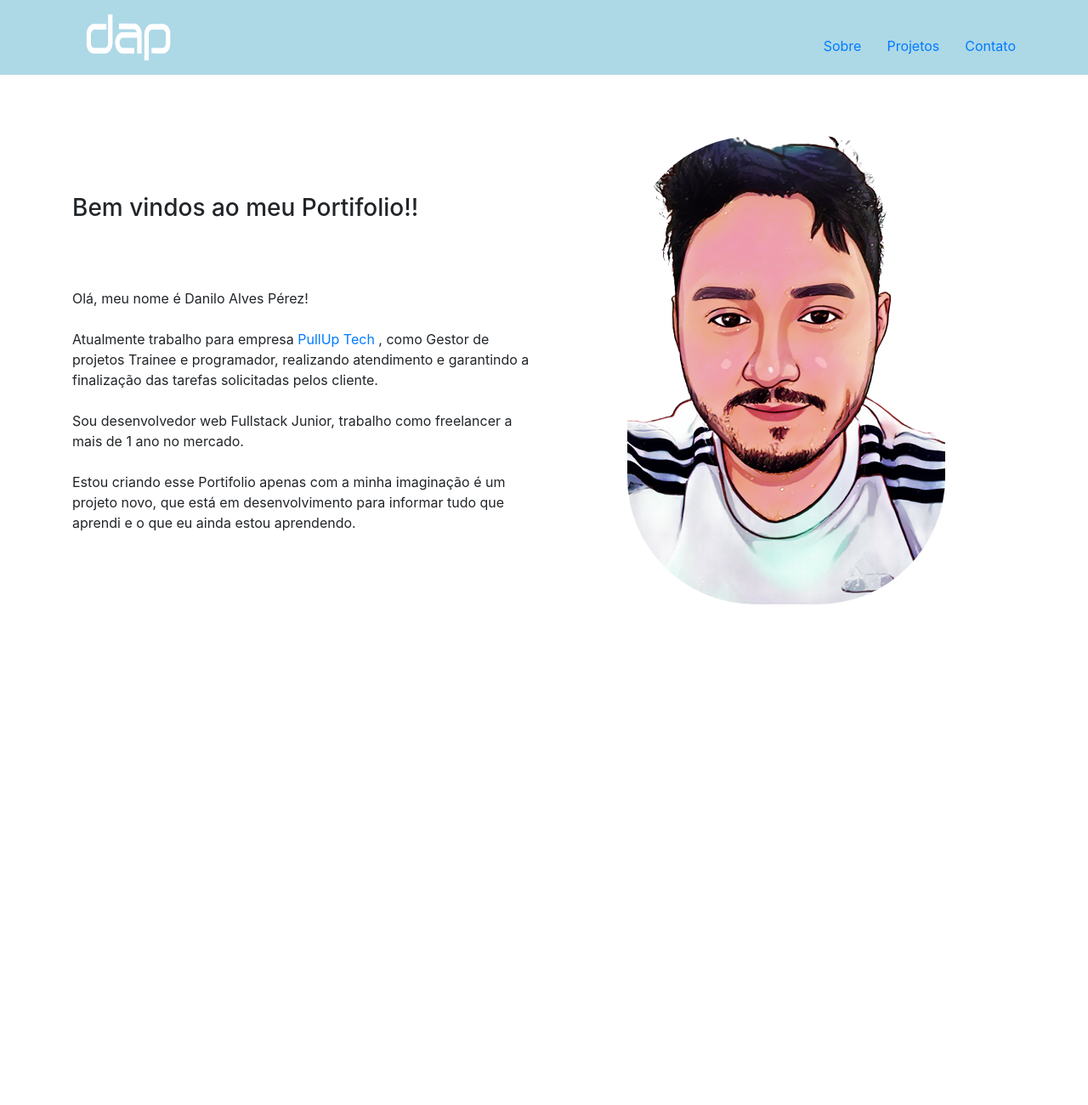
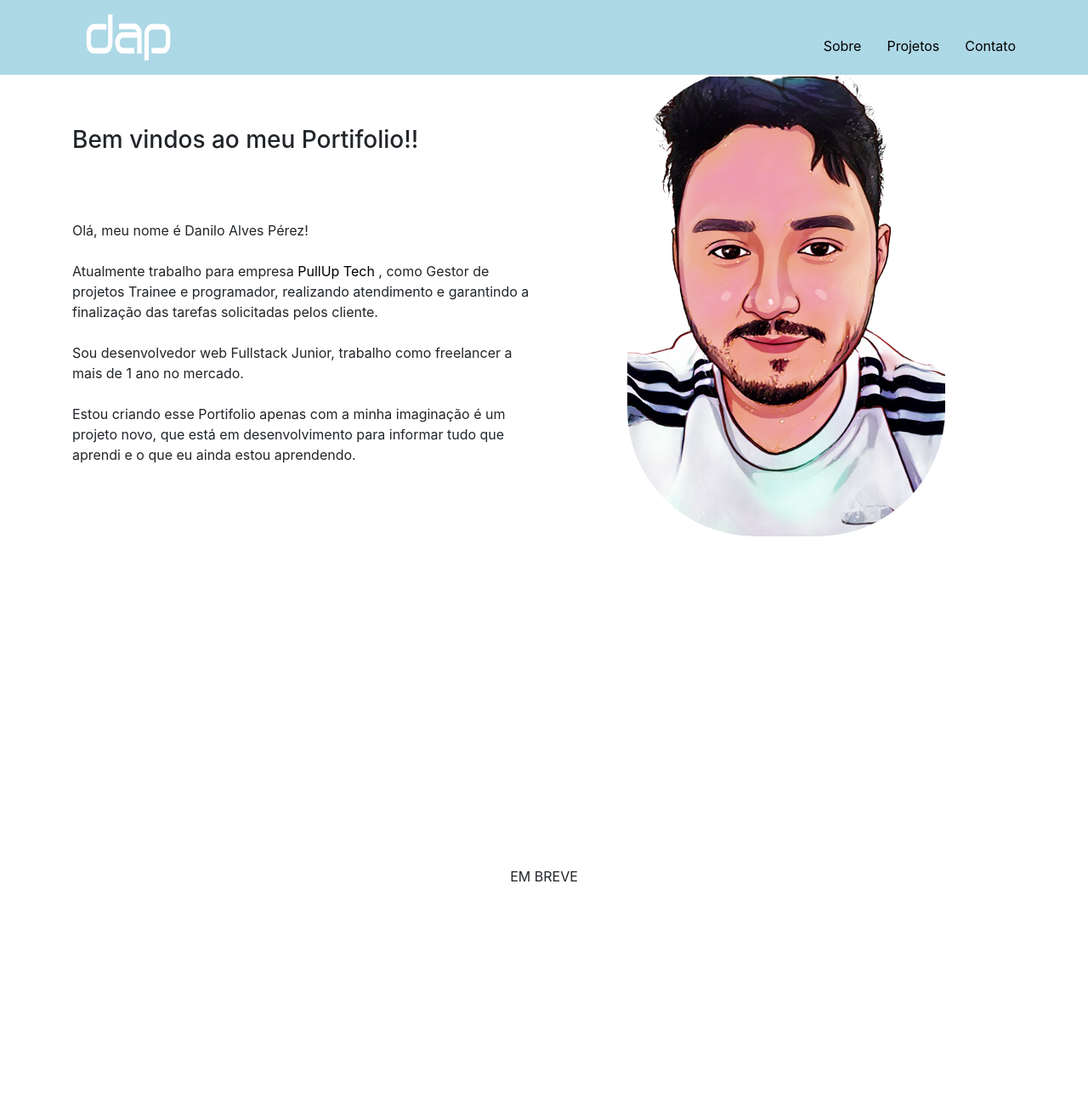
Before and after one commit to dap4ever/portifolio, a website: page index.html in a window 1280 px wide. Shown: the top 1300 px of the page at 85% size. Before the commit the page ends 800 px from the top, so only its background shows below. Drawn offline with nearby package versions, Linux system fonts and the light colour scheme.

Commit message:
adição de scroll

```diff
--- a/assets/scss/style.scss
+++ b/assets/scss/style.scss
@@ -8,20 +8,16 @@ $branco:#fff;
 $bg-transparent:#808080;
 $ball: #f2eee3;
 
-// {
-// padding: 0;
-// margin: 0%;
-// text-decoration: none;
-// box-sizing: border-box;
-// outline: none;
-// color: $branco;
 
 *,
 *::before,
 *::after {
     padding: 0;
-    margin: 0;
+    margin: 0%;
+    text-decoration: none;
     box-sizing: border-box;
+    outline: none;
+    color: $branco;
 
 }
 
@@ -32,7 +28,7 @@ ul {
 a {
     text-decoration: none;
     cursor: pointer;
-
+    color: $preto;
 }
 
 
@@ -121,7 +117,7 @@ body {
                 }
 
                 .nav-link:hover {
-                    color: var(--heading-color);
+                    color: $cinza;
                 }
 
 
@@ -170,21 +166,23 @@ body {
         }
     }
 
-    #sobre {
+
+
+    .embreve {
+        display: flex;
+        align-items: center;
+        justify-content: center;
         text-align: center;
+        text-transform: uppercase;
+        height: 800px;
+        max-height: 800px;
 
-        h2 {
-            margin-top: 25%;
-        }
     }
 }
 
-#home {
-    margin-top: 20vh;
-    max-height: 600px;
+#sobre {
+    margin-top: 10vh;
 
-    .sobre {
-        margin-top: 40px;
 
     .apresentation {
         display: flex;
@@ -203,7 +201,6 @@ body {
     }
 
 
-    }
 
 
 }
@@ -226,7 +223,7 @@ body {
 @media (max-width: 590px) {
 
 
-    #home {
+    #sobre {
         img {
             margin-right: 20px;
 
@@ -237,9 +234,9 @@ body {
 }
 
 @media (max-width: 990px) {
-    #home {
+    #sobre {
         .container {
-            .sobre {
+
 
             flex-direction: column-reverse;
             align-content: center;
@@ -250,7 +247,7 @@ body {
                 z-index: 9;
             }
 
-            }
+
         }
 
     }
--- a/index.html
+++ b/index.html
@@ -37,9 +37,9 @@
           <div class="collapse navbar-collapse" id="navbarTogglerDemo03">
             <ul class="navbar-nav mt-2  mt-lg-0">
               <ul>
-                <li class="nav-item active"><a  href="">Sobre</a></li>
-                <li class="nav-item active"><a  href="">Projetos</a></li>
-                <li class="nav-item active "><a  href="">Contato</a></li>
+                <li class="nav-item .nav-link"><a  href="#sobre">Sobre</a></li>
+                <li class="nav-item .nav-link"><a  href="#projetos">Projetos</a></li>
+                <li class="nav-item .nav-link"><a  href="#contato">Contato</a></li>
               </ul>
             </ul>
 
@@ -47,9 +47,9 @@
       </div>
     </header>
 
-    <section id="home">
+    <section id="sobre">
       <div class="container">
-        <div class="row sobre">
+        <div class="row">
           <div class="col-6  apresentation">
             <h3>Bem vindos ao meu Portifolio!!</h3>
             <p>
@@ -76,6 +76,17 @@
         </div>
       </div>
     </section>
+    <section id="projetos" class="embreve" >
+
+      em breve
+
+    </section>
+
+    <section id="contato" class=" embreve">
+
+      em breve
+
+    </section>
     <script src="assets/js/dist/app.dev.js"></script>
     <script
       src="https://cdn.jsdelivr.net/npm/jquery@3.5.1/dist/jquery.slim.min.js"
```
Also changed, not shown: assets/css/style.min.css. Lines whose indentation alone changed are shown as unchanged.
